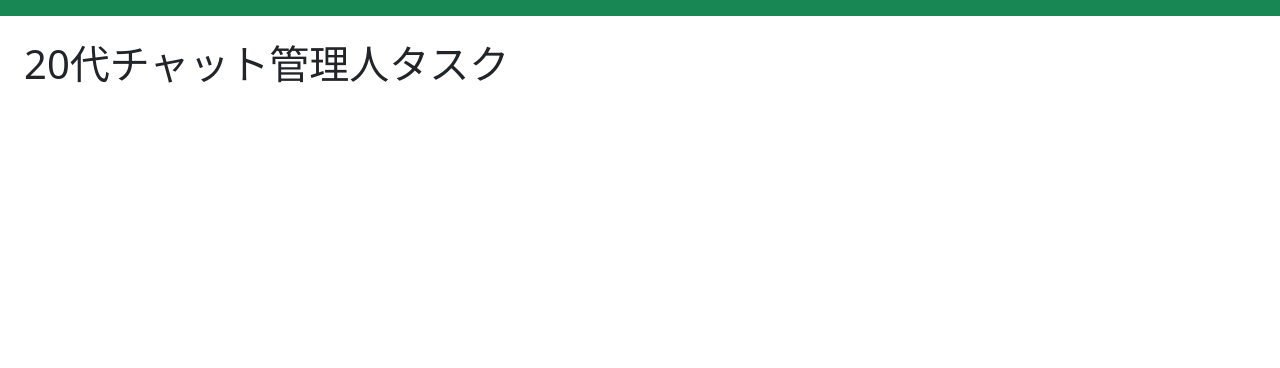
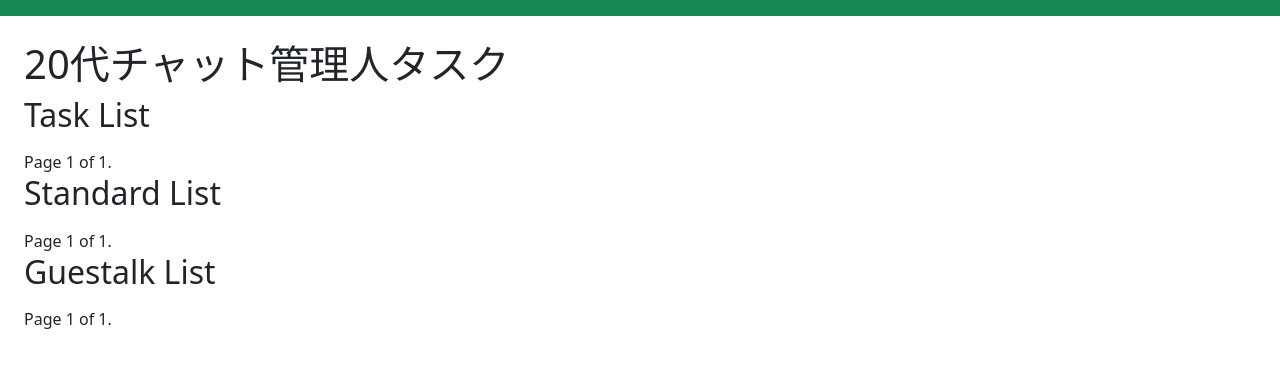
Before and after one commit to yamato-snow/admin_sight_20, a Django app: page / in a window 1280 px wide. Shown: the top 368 px of the page. Run offline with Django 3.2, Linux system fonts and the light colour scheme; data that the repository does not hold is empty.

Commit message:
standardとguestalkのページを見られるようにした

```diff
--- a/apps/regular/views.py
+++ b/apps/regular/views.py
@@ -17,13 +17,34 @@ class ListTaskView(LoginRequiredMixin, ListView):
 class StandardTaskView(LoginRequiredMixin, CreateView):
     template_name = 'regular/task_standard.html'
     model = Standard
+    fields = ['title', 'zoom', 'user']
 
 class GuestalkTaskView(LoginRequiredMixin, CreateView):
     template_name = 'regular/task_guestalk.html'
     model = Guestalk
+    fields = ['title', 'day', 'vol', 'guest', 'guest_url', 'theme', 'comment', 'template', 'thumbnail', 'spreadsheet', 'zoom', 'user']
 
 def index_view(request):
-    return render(
-        request,
-        'regular/index.html',
-        )
+    task_list = Task.objects.all()
+    standard_list = Standard.objects.all()
+    guestalk_list = Guestalk.objects.all()
+
+    paginator_task = Paginator(task_list, 10)  # 10 items per page
+    paginator_standard = Paginator(standard_list, 10)  # 10 items per page
+    paginator_guestalk = Paginator(guestalk_list, 10)  # 10 items per page
+
+    page_number_task = request.GET.get('task_page')
+    page_number_standard = request.GET.get('standard_page')
+    page_number_guestalk = request.GET.get('guestalk_page')
+
+    page_obj_task = paginator_task.get_page(page_number_task)
+    page_obj_standard = paginator_standard.get_page(page_number_standard)
+    page_obj_guestalk = paginator_guestalk.get_page(page_number_guestalk)
+
+    context = {
+        'page_obj_task': page_obj_task,
+        'page_obj_standard': page_obj_standard,
+        'page_obj_guestalk': page_obj_guestalk,
+    }
+
+    return render(request, 'regular/index.html', context)
--- a/templates/regular/index.html
+++ b/templates/regular/index.html
@@ -4,13 +4,69 @@
 {% block h1 %}20代チャット管理人タスク{% endblock %}
 
 {% block content %}
-<div class="row">
-  <div class="col-9">
-  {% for item in object_list %}
-    <div class="p4 m-4 bg-light border border-success rounded">
-      <h2 class="text-success">{{ item.title }}</h2>
-    </div>
-  {% endfor %}
+  <h2>Task List</h2>
+  <ul>
+    {% for task in page_obj_task %}
+      <li>{{ task.name }}</li>
+    {% endfor %}
+  </ul>
+  <div class="pagination">
+    <span class="step-links">
+      {% if page_obj_task.has_previous %}
+        <a href="?task_page=1">&laquo; first</a>
+        <a href="?task_page={{ page_obj_task.previous_page_number }}">previous</a>
+      {% endif %}
+      <span class="current">
+        Page {{ page_obj_task.number }} of {{ page_obj_task.paginator.num_pages }}.
+      </span>
+      {% if page_obj_task.has_next %}
+        <a href="?task_page={{ page_obj_task.next_page_number }}">next</a>
+        <a href="?task_page={{ page_obj_task.paginator.num_pages }}">last &raquo;</a>
+      {% endif %}
+    </span>
   </div>
-</div>
-{% endblock content %}
+
+  <h2>Standard List</h2>
+  <ul>
+    {% for standard in page_obj_standard %}
+      <li>{{ standard.name }}</li>
+    {% endfor %}
+  </ul>
+  <div class="pagination">
+    <span class="step-links">
+      {% if page_obj_standard.has_previous %}
+        <a href="?standard_page=1">&laquo; first</a>
+        <a href="?standard_page={{ page_obj_standard.previous_page_number }}">previous</a>
+      {% endif %}
+      <span class="current">
+        Page {{ page_obj_standard.number }} of {{ page_obj_standard.paginator.num_pages }}.
+      </span>
+      {% if page_obj_standard.has_next %}
+        <a href="?standard_page={{ page_obj_standard.next_page_number }}">next</a>
+        <a href="?standard_page={{ page_obj_standard.paginator.num_pages }}">last &raquo;</a>
+      {% endif %}
+    </span>
+  </div>
+
+  <h2>Guestalk List</h2>
+  <ul>
+    {% for guestalk in page_obj_guestalk %}
+      <li>{{ guestalk.name }}</li>
+    {% endfor %}
+  </ul>
+  <div class="pagination">
+    <span class="step-links">
+      {% if page_obj_guestalk.has_previous %}
+        <a href="?guestalk_page=1">&laquo; first</a>
+        <a href="?guestalk_page={{ page_obj_guestalk.previous_page_number }}">previous</a>
+      {% endif %}
+      <span class="current">
+        Page {{ page_obj_guestalk.number }} of {{ page_obj_guestalk.paginator.num_pages }}.
+      </span>
+      {% if page_obj_guestalk.has_next %}
+        <a href="?guestalk_page={{ page_obj_guestalk.next_page_number }}">next</a>
+        <a href="?guestalk_page={{ page_obj_guestalk.paginator.num_pages }}">last &raquo;</a>
+      {% endif %}
+    </span>
+  </div>
+{% endblock %}
```
Also changed, not shown: templates/regular/task_guestalk.html (+17 -0 lines).
